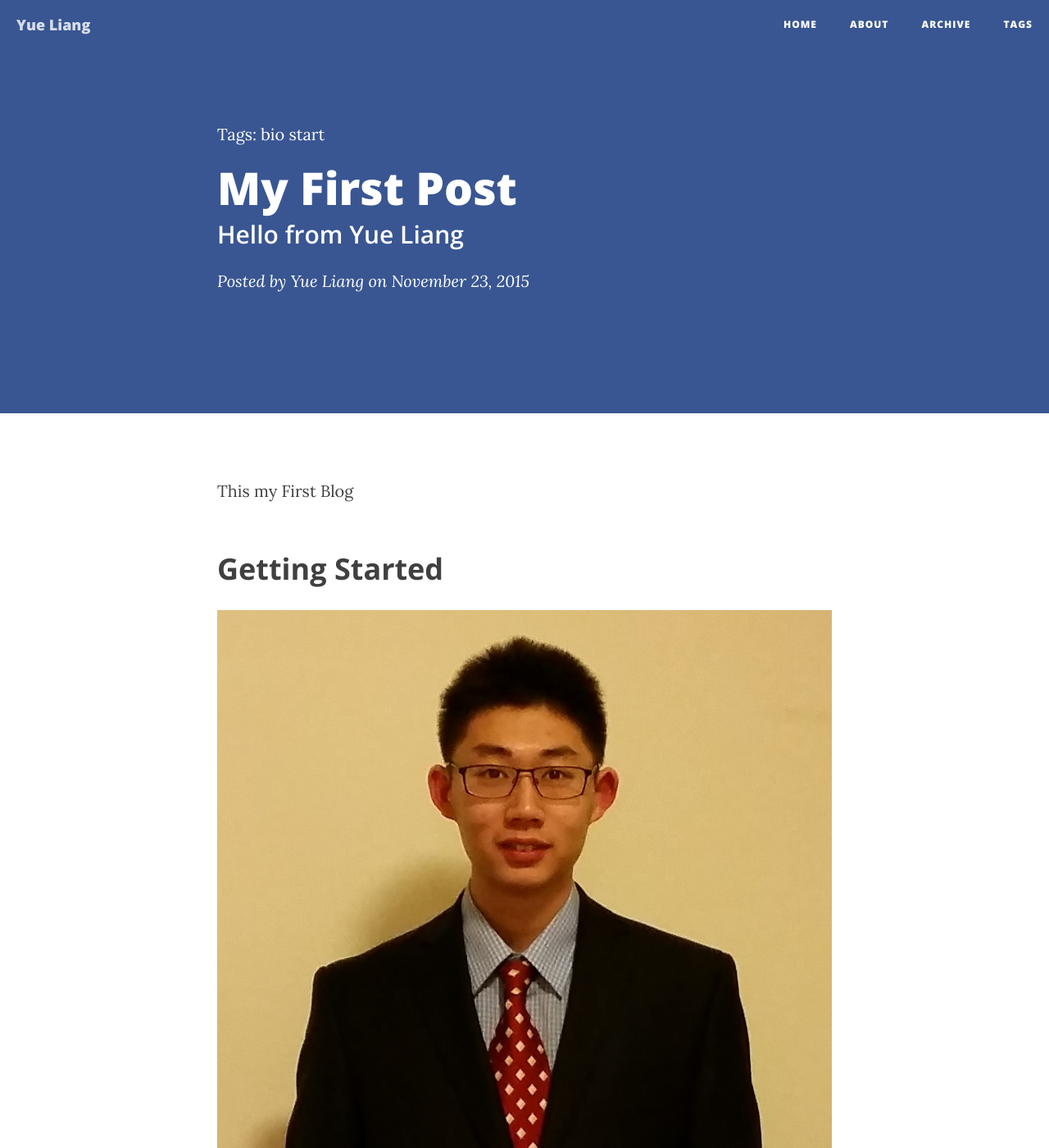
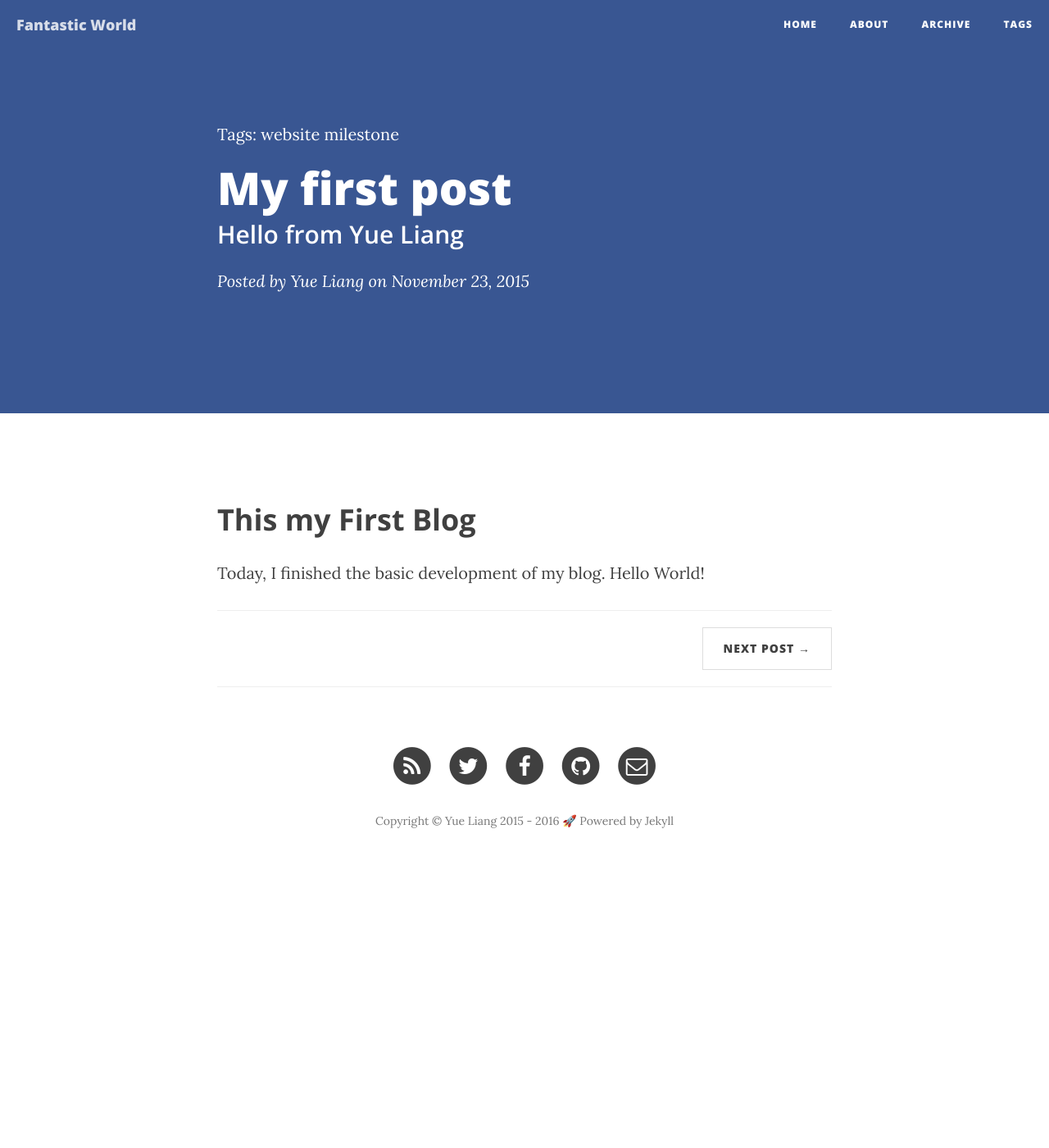
Before and after one commit to liangyue268/liangyue268.github.io, a Jekyll site: the page built from _posts/2015-11-23-Hello-World.md, in a window 1280 px wide and 1400 px high. Shown: the whole window at 82% size. Built offline with Jekyll 4.4.1, drawn with Linux system fonts in a browser that asks for light colours; nearby versions of some CDN libraries; comment, search, counter and statistics services are not loaded; some of the changed text lies outside the part shown.

Commit message:
final adjustment, get ready to write post

```diff
--- a/_config.yml
+++ b/_config.yml
@@ -1,7 +1,6 @@
 # Site settings
-title: Yue Liang
+title: "Fantastic World"
 header-img: img/blue.jpg
-email: liangyue268@gmail.com
 description: "A Yue Liang's blog"
 baseurl: ""
 url: "http://www.liangyue268.com"
@@ -12,6 +11,11 @@ linkedin_usedname:  in/yliang9
 favicon: /img/favicon.ico
 gems: [jekyll-paginate]
 
+# About/contact
+owner:
+  name: "Yue Liang"
+  email: liangyue268@gmail.com
+
 # Build settings
 markdown: kramdown
 highlighter: pygments
--- a/_includes/footer.html
+++ b/_includes/footer.html
@@ -52,9 +52,9 @@
                         </a>
                     </li>
                     {% endif %}
-                    {% if site.email %}
+                    {% if site.owner.email %}
                     <li>
-                        <a href="mailto:{{ site.email }}">
+                        <a href="mailto:{{ site.owner.email }}">
                             <span class="fa-stack fa-lg">
                                 <i class="fa fa-circle fa-stack-2x"></i>
                                 <i class="fa fa-envelope-o fa-stack-1x fa-inverse"></i>
@@ -63,7 +63,7 @@
                     </li>
                     {% endif %}
                 </ul>
-                <p class="copyright text-muted">Copyright &copy; {{ site.title }} {{ site.time | date: '%Y' }}</p>
+                <p class="copyright text-muted">Copyright &copy; {{ site.owner.name }} 2015 - {{ site.time | date: '%Y' }}  🚀 Powered by Jekyll</p>
             </div>
         </div>
     </div>
--- a/_posts/2015-11-23-Hello-World.md
+++ b/_posts/2015-11-23-Hello-World.md
@@ -1,16 +1,14 @@
 ---
 layout:     post
-title:      "My First Post"
+title:      "My first post"
 subtitle:   "Hello from Yue Liang"
 date:       2015-11-23 12:00:00
 author:     "Yue Liang"
-tags: [bio, start]
+tags: [website, milestone]
 ---
 
-This my First Blog
+<h2 class="section-heading">This my First Blog</h2>
 
-<h2 class="section-heading">Getting Started</h2>
-
-![img](/img/head portrait.jpg)
-
-<span class="caption text-muted">A handsome man</span>
+<p>
+	Today, I finished the basic development of my blog. Hello World!
+</p>
```
Also changed, not shown: _posts/2015-12-26-Hello-World again.md (deleted, +0 -18 lines), _posts/2015-12-26-Personal-Domain.md (added, +17 -0 lines), about.html (+13 -1 lines), 2 other files.
